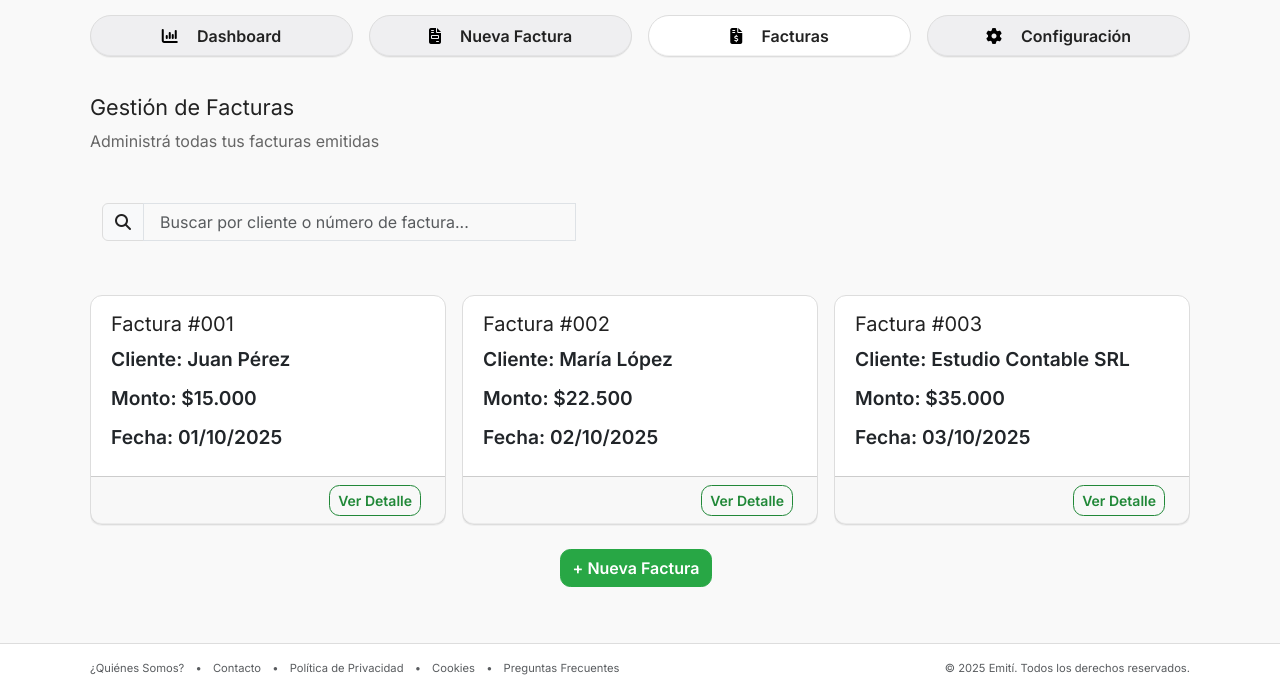
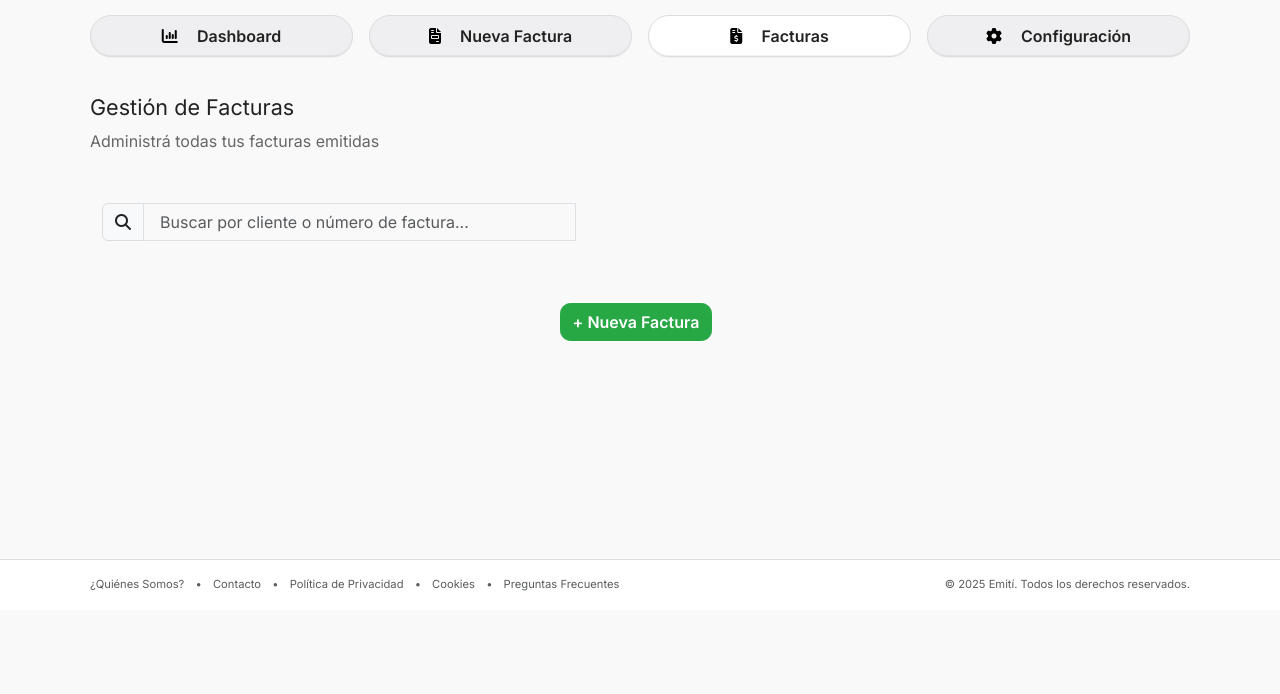
Before and after one commit to ramiromarcosmorales/emiti-web, a plain HTML site: page facturas.html in a window 1280 px wide. Shown: the part 170-864 px from the top of the page. After the commit the page ends 800 px from the top, so only its background shows below. Drawn offline with nearby package versions, Linux system fonts and the light colour scheme.

Commit message:
Corrección en IDs html para su correcta referenciación

```diff
--- a/facturas.html
+++ b/facturas.html
@@ -92,49 +92,8 @@
           </div>
         </div>
 
-        <!-- Facturas de ejemplo -->
-        <div class="row mt-4 g-3">
-          <div class="col-md-4">
-            <div class="card h-100 shadow-sm">
-              <div class="card-body">
-                <h5 class="card-title">Factura #001</h5>
-                <p><strong>Cliente:</strong> Juan Pérez</p>
-                <p><strong>Monto:</strong> $15.000</p>
-                <p><strong>Fecha:</strong> 01/10/2025</p>
-              </div>
-              <div class="card-footer text-end">
-                <button class="btn btn-sm btn-outline-success" aria-label="Ver detalle de Factura #001">Ver Detalle</button>
-              </div>
-            </div>
-          </div>
-
-          <div class="col-md-4">
-            <div class="card h-100 shadow-sm">
-              <div class="card-body">
-                <h5 class="card-title">Factura #002</h5>
-                <p><strong>Cliente:</strong> María López</p>
-                <p><strong>Monto:</strong> $22.500</p>
-                <p><strong>Fecha:</strong> 02/10/2025</p>
-              </div>
-              <div class="card-footer text-end">
-                <button class="btn btn-sm btn-outline-success" aria-label="Ver detalle de Factura #002">Ver Detalle</button>
-              </div>
-            </div>
-          </div>
-
-          <div class="col-md-4">
-            <div class="card h-100 shadow-sm">
-              <div class="card-body">
-                <h5 class="card-title">Factura #003</h5>
-                <p><strong>Cliente:</strong> Estudio Contable SRL</p>
-                <p><strong>Monto:</strong> $35.000</p>
-                <p><strong>Fecha:</strong> 03/10/2025</p>
-              </div>
-              <div class="card-footer text-end">
-                <button class="btn btn-sm btn-outline-success" aria-label="Ver detalle de Factura #003">Ver Detalle</button>
-              </div>
-            </div>
-          </div>
+        <!-- Listar Facturas -->
+          <div class="row mt-4 g-3" id="lista-facturas">
        </div>
 
         <!-- Botón Nueva Factura -->
@@ -157,6 +116,7 @@
       </div>
 
       <div class="modal-body">
+        <form id="formFactura" class="row g-3"></form>
         <form class="row g-3">
 
           <div class="col-md-6">
@@ -208,13 +168,13 @@
          <h6 class="fw-semibold mb-2">Productos / Ítems</h6>
            <div class="row g-2 align-items-center mb-2">
             <div class="col-md-8">
-                <input type="text" class="form-control" placeholder="Producto / Ítem">
+                <input type="text" class="form-control" id="productoFactura" placeholder="Producto / Ítem">
                </div>
                <div class="col-md-4">
-                <input type="number" class="form-control" placeholder="Precio">
+              <input type="number" class="form-control" id="precioFactura" placeholder="Precio">
            </div>
            </div>
-            <button type="button" class="btn btn-sm btn-success">+ Agregar ítem</button>
+            <button type="button" id="addItemBtn" class="btn btn-sm btn-success">+ Agregar ítem</button>
            </div>
           </form>
         </div>
@@ -257,5 +217,22 @@
     </div>
   </div>
 
+  <!-- Template -->
+  <template id="template-factura">
+   <div class="col-md-4">
+    <div class="card h-100 shadow-sm">
+      <div class="card-body">
+       <h5 class="card-title" data-factura-id></h5>
+        <p><strong>Cliente:</strong> <span data-cliente></span></p>
+        <p><strong>Monto:</strong> <span data-monto></span></p>
+        <p><strong>Fecha:</strong> <span data-fecha></span></p>
+      </div>
+     <div class="card-footer text-end">
+        <button class="btn btn-sm btn-outline-success" data-detalle-btn>Ver Detalle</button>
+     </div>
+    </div>
+  </div>
+</template>
+
 </body>
 </html>
```
Also changed, not shown: index.html (+4 -4 lines), nueva-factura.html (+4 -3 lines). Lines whose indentation alone changed are shown as unchanged.
